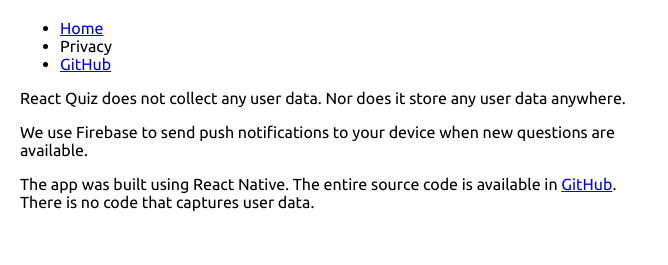
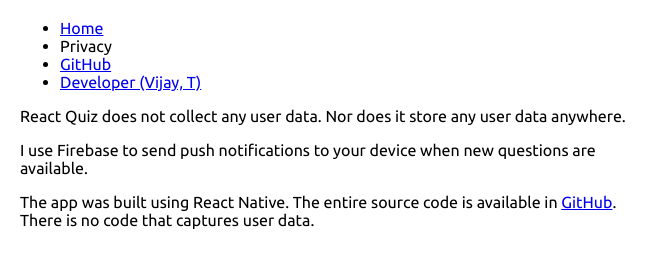
Before and after one commit to vijayst/react-quiz, a website: page public/privacy/index.html in a window 1280 px wide. Shown: the part 81-346 px from the top of the page, without its empty margins (0-668 px from the left). Drawn offline with Linux system fonts and the light colour scheme.

Commit message:
add dev website

```diff
--- a/public/privacy/index.html
+++ b/public/privacy/index.html
@@ -51,6 +51,11 @@
                     >GitHub</a
                 >
             </li>
+            <li>
+                <a href="https://vijayt.com" target="_blank"
+                    >Developer (Vijay, T)</a
+                >
+            </li>
         </ul>
         <div class="content">
             <p>
@@ -58,7 +63,7 @@
                 user data anywhere.
             </p>
             <p>
-                We use Firebase to send push notifications to your device when
+                I use Firebase to send push notifications to your device when
                 new questions are available.
             </p>
             <p>
```
Also changed, not shown: public/index.html (+5 -0 lines).
